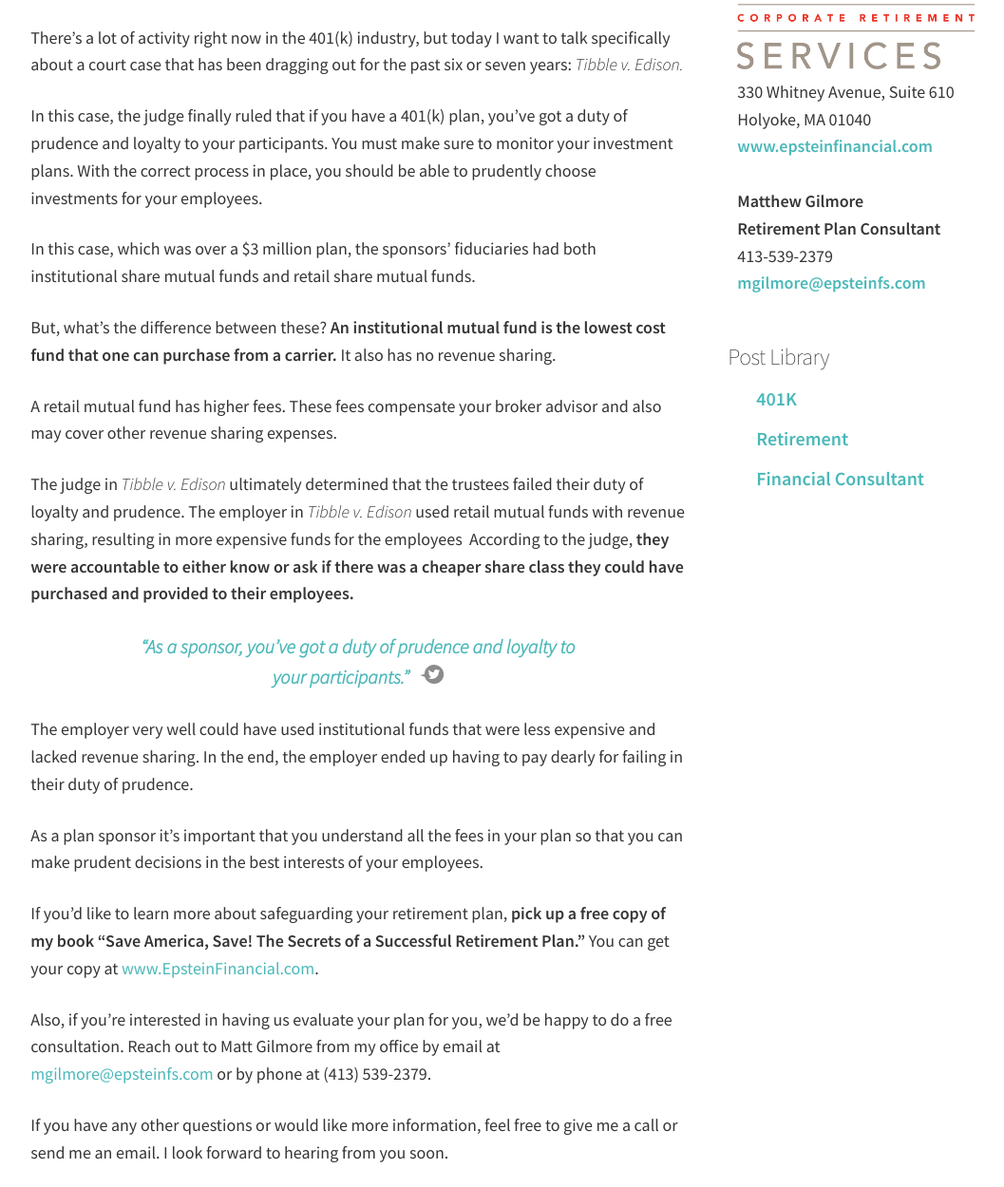
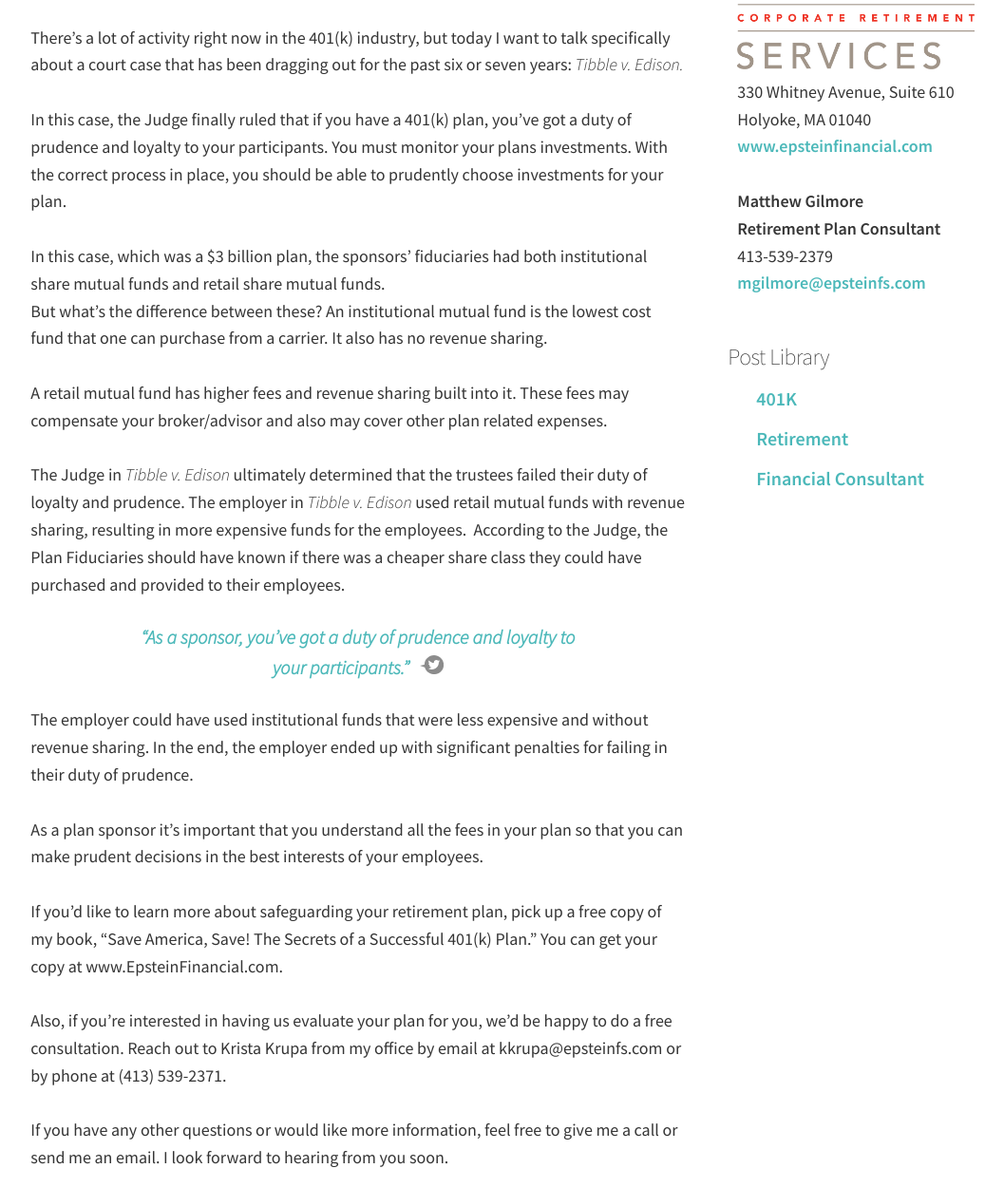
Before and after one commit to Vyral/charlie-epstein-blog, a Jekyll site: the page built from _posts/2017-10-05-are-you-truly-fulfilling-your-duties-as-a-retirement-plan-sponsor.md, in a window 1280 px wide and 1400 px high, scrolled down 851 px, cut to the strip 150-1400 px from the top of the window. Shown: the whole strip at 95% size, without its empty margins (97-1154 px from the left). Built offline with Jekyll 4.4.1, drawn with Linux system fonts in a browser that asks for light colours; nearby versions of some CDN libraries.

Commit message:
Updated '_posts/2017-10-05-are-you-truly-fulfilling-your-duties-as-a-retirement-plan-sponsor.md' via CloudCannon

```diff
--- a/_posts/2017-10-05-are-you-truly-fulfilling-your-duties-as-a-retirement-plan-sponsor.md
+++ b/_posts/2017-10-05-are-you-truly-fulfilling-your-duties-as-a-retirement-plan-sponsor.md
@@ -20,26 +20,8 @@
 
 {% include youtube.html %}
 
-There’s a lot of activity right now in the 401(k) industry, but today I want to talk specifically about a court case that has been dragging out for the past six or seven years: *Tibble v. Edison.*
-
-In this case, the judge finally ruled that if you have a 401(k) plan, you’ve got a duty of prudence and loyalty to your participants. You must make sure to monitor your investment plans. With the correct process in place, you should be able to prudently choose investments for your employees.
-
-In this case, which was over a $3 million plan, the sponsors’ fiduciaries had both institutional share mutual funds and retail share mutual funds.
-
-But, what’s the difference between these? **An institutional mutual fund is the lowest cost fund that one can purchase from a carrier.** It also has no revenue sharing.
-
-A retail mutual fund has higher fees. These fees compensate your broker advisor and also may cover other revenue sharing expenses.
-
-The judge in *Tibble v. Edison* ultimately determined that the trustees failed their duty of loyalty and prudence. The employer in *Tibble v. Edison* used retail mutual funds with revenue sharing, resulting in more expensive funds for the employees &nbsp;According to the judge, **t****hey were accountable to either know or ask if there was a cheaper share class they could have purchased and provided to their employees.**
+There’s a lot of activity right now in the 401(k) industry, but today I want to talk specifically about a court case that has been dragging out for the past six or seven years: *Tibble v. Edison.*<br><br>In this case, the Judge finally ruled that if you have a 401(k) plan, you’ve got a duty of prudence and loyalty to your participants. You must monitor your plans investments. With the correct process in place, you should be able to prudently choose investments for your plan. &nbsp;<br>&nbsp;<br>In this case, which was a $3 billion plan, the sponsors’ fiduciaries had both institutional share mutual funds and retail share mutual funds.<br>But what’s the difference between these? An institutional mutual fund is the lowest cost fund that one can purchase from a carrier. It also has no revenue sharing.<br><br>A retail mutual fund has higher fees and revenue sharing built into it. These fees may compensate your broker/advisor and also may cover other plan related expenses.<br>&nbsp;<br>The Judge in *Tibble v. Edison* ultimately determined that the trustees failed their duty of loyalty and prudence. The employer in *Tibble v. Edison* used retail mutual funds with revenue sharing, resulting in more expensive funds for the employees. &nbsp;According to the Judge, the Plan Fiduciaries should have known if there was a cheaper share class they could have purchased and provided to their employees.
 
 {% include pullquote.html %}
 
-The employer very well could have used institutional funds that were less expensive and lacked revenue sharing. In the end, the employer ended up having to pay dearly for failing in their duty of prudence.
-
-As a plan sponsor it’s important that you understand all the fees in your plan so that you can make prudent decisions in the best interests of your employees.
-
-If you’d like to learn more about safeguarding your retirement plan, **p****ick up a free copy of my book “Save America, Save! The Secrets of a Successful Retirement Plan.”** You can get your copy at [www.EpsteinFinancial.com](www.EpsteinFinancial.com).
-
-Also, if you’re interested in having us evaluate your plan for you, we’d be happy to do a free consultation. Reach out to Matt Gilmore from my office by email at [ mgilmore@epsteinfs.com](mailto:mgilmore@epsteinfs.com) or by phone at (413) 539-2379.
-
-If you have any other questions or would like more information, feel free to give me a call or send me an email. I look forward to hearing from you soon.
+The employer could have used institutional funds that were less expensive and without revenue sharing. In the end, the employer ended up with significant penalties for failing in their duty of prudence.<br><br>As a plan sponsor it’s important that you understand all the fees in your plan so that you can make prudent decisions in the best interests of your employees.<br><br>If you’d like to learn more about safeguarding your retirement plan, pick up a free copy of my book, “Save America, Save! The Secrets of a Successful 401(k) Plan.” You can get your copy at www.EpsteinFinancial.com.<br>&nbsp;<br>Also, if you’re interested in having us evaluate your plan for you, we’d be happy to do a free consultation. Reach out to Krista Krupa from my office by email at kkrupa@epsteinfs.com or by phone at (413) 539-2371.<br>&nbsp;<br>If you have any other questions or would like more information, feel free to give me a call or send me an email. I look forward to hearing from you soon.
```
